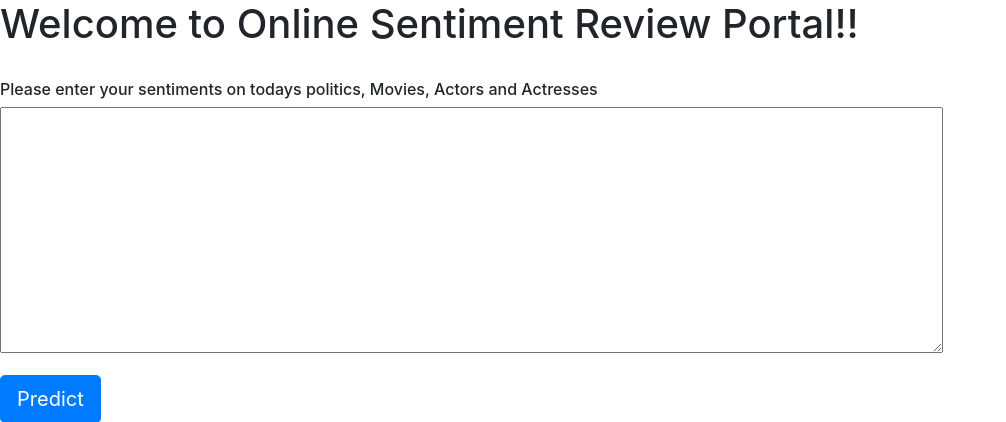
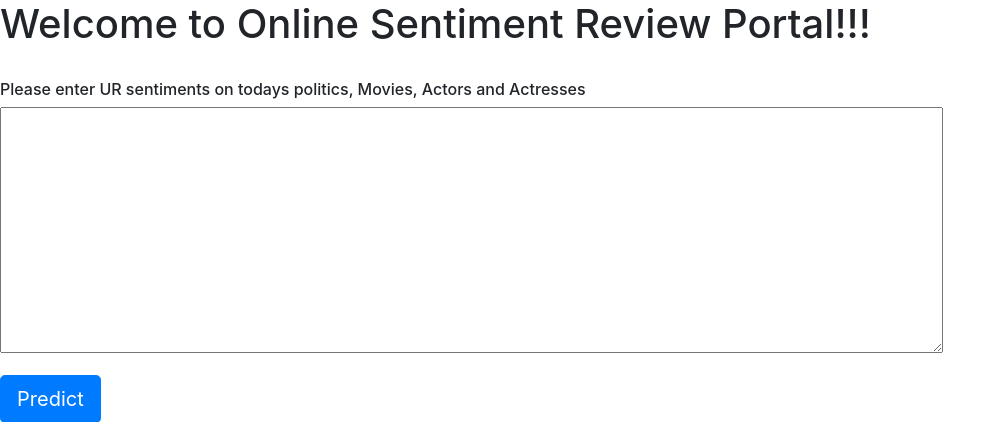
Before and after one commit to manaskumarpradhan/TwitterSentimentAnalysis, a Flask app: page / in a window 1280 px wide. Shown: the top 422 px of the page, without its empty margins (0-1006 px from the left). Run offline with Flask 2, Linux system fonts and the light colour scheme; parts of the project's set-up code (start-up, migrations or seed data) failed here and were passed over; some libraries are stand-ins or nearby versions.

Commit message:
Update sentiment.html

```diff
--- a/templates/sentiment.html
+++ b/templates/sentiment.html
@@ -11,11 +11,11 @@
     <script src="https://stackpath.bootstrapcdn.com/bootstrap/4.3.1/js/bootstrap.min.js" integrity="sha384-JjSmVgyd0p3pXB1rRibZUAYoIIy6OrQ6VrjIEaFf/nJGzIxFDsf4x0xIM+B07jRM" crossorigin="anonymous"></script>
 </head>
 <body>
-    <h1>Welcome to Online Sentiment Review Portal!!</h1>
+    <h1>Welcome to Online Sentiment Review Portal!!!</h1>
     <br>
     <div>
         <form action="{{ url_for('predict')}}" method="POST">
-            <h6>Please enter your sentiments on todays politics, Movies, Actors and Actresses</h6>
+            <h6>Please enter UR sentiments on todays politics, Movies, Actors and Actresses</h6>
             <textarea name="comments" id="comments" name="comments" cols="90" rows="10" required></textarea>
             <p></p>
             <button type="submit" class="btn btn-primary btn-lg">Predict</button>
```
